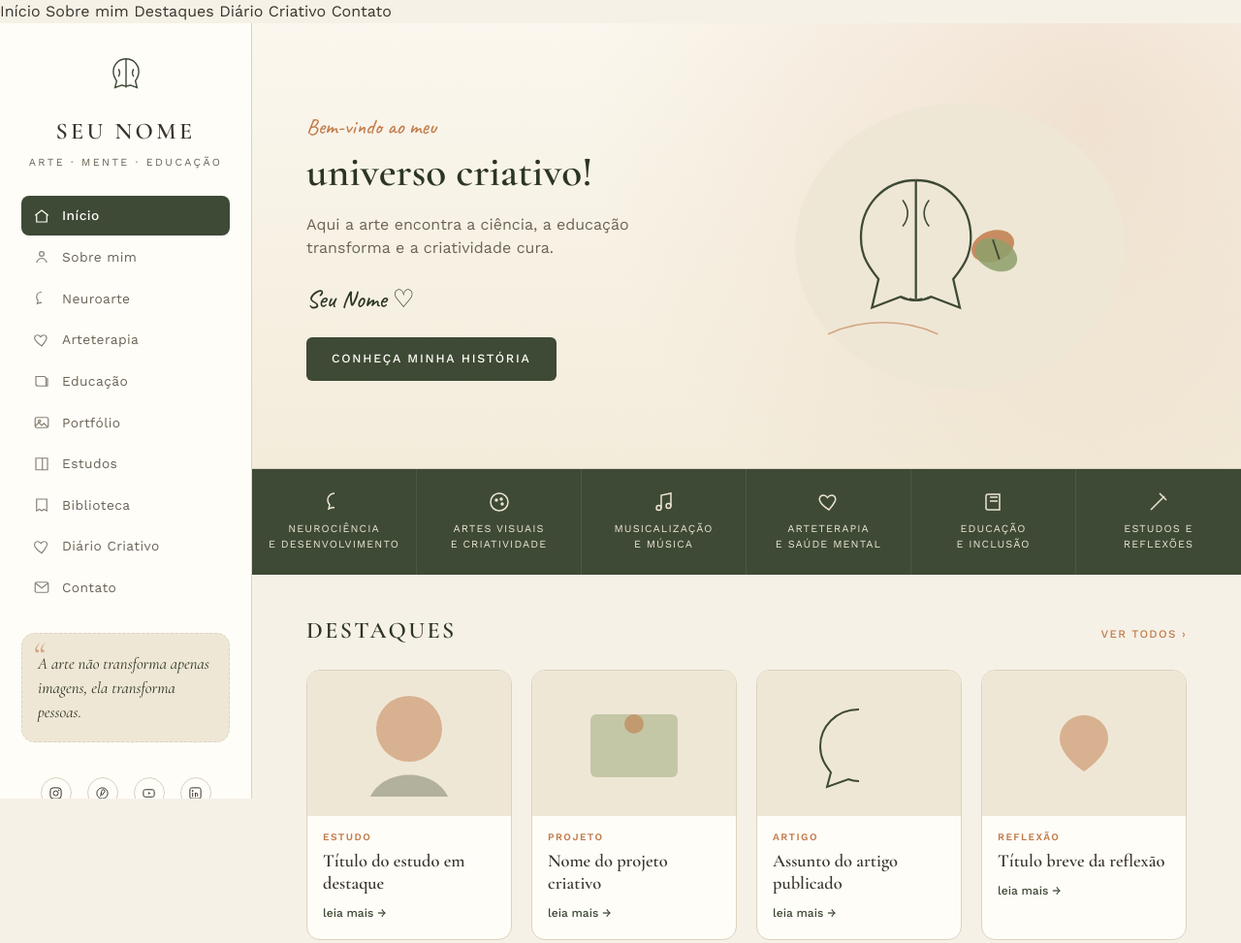
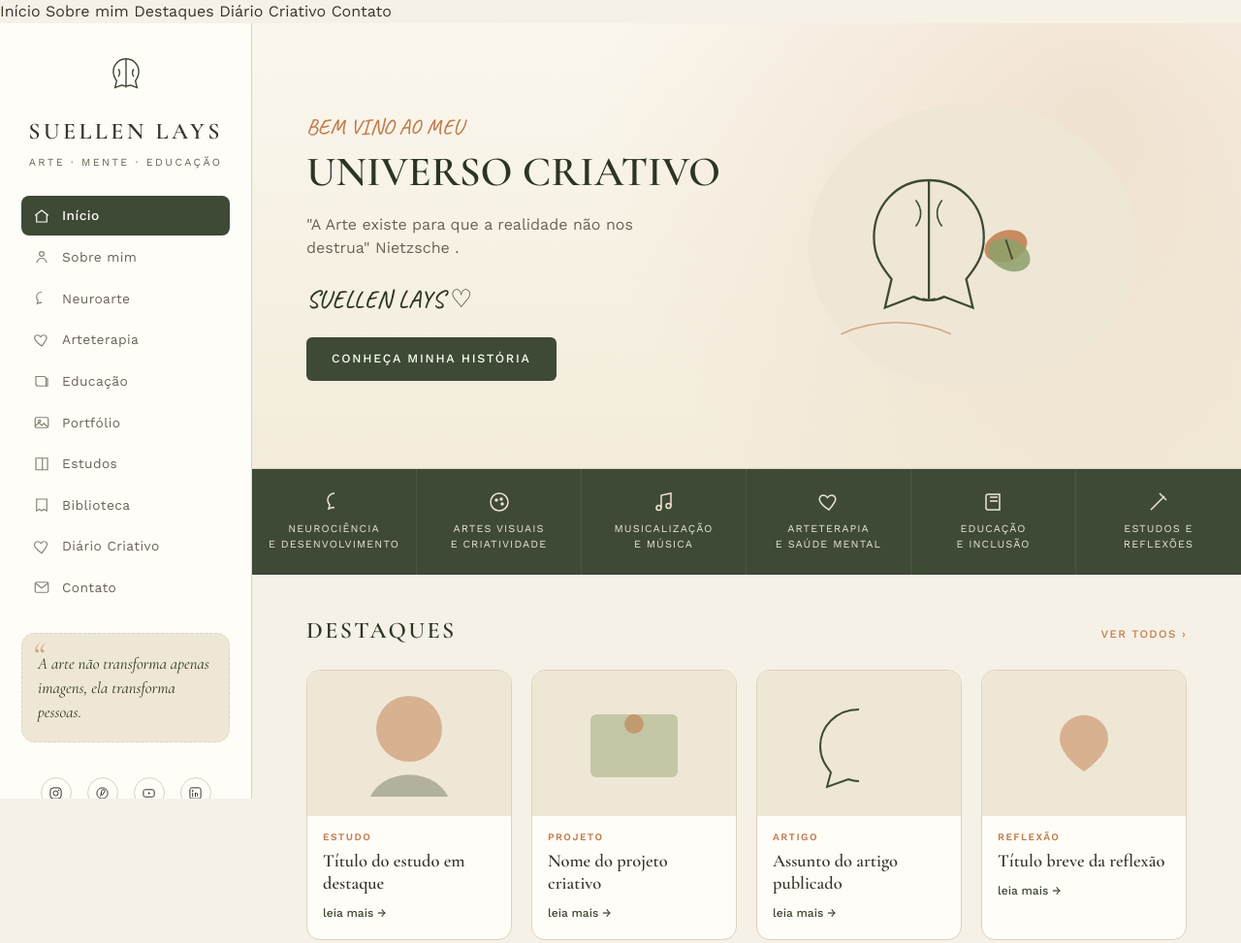
Before and after one commit to gutyerrezfilhodev/Site-Blog, a plain HTML site: page index.html in a window 1280 px wide. Shown: the top 973 px of the page at 97% size. Drawn offline with nearby package versions, Linux system fonts and the light colour scheme.

Commit message:
Update index.html
Mudança de títulos e textos

```diff
--- a/index.html
+++ b/index.html
@@ -239,7 +239,7 @@
   <div class="brand">
     <svg viewBox="0 0 64 64" fill="none" stroke="#3E4A35" stroke-width="1.6"><path d="M32 10c-9 0-15 7-15 15 0 5 2 8 4 11l-2 8 8-3c2 1 4 1 5 1"/><path d="M32 10c9 0 15 7 15 15 0 5-2 8-4 11l2 8-8-3c-2 1-4 1-5 1"/><path d="M32 10v34"/></svg>
     <div>
-      <div class="name">SEU NOME</div>
+      <div class="name">SUELLEN LAYS</div>
       <div class="tagline">ARTE · MENTE · EDUCAÇÃO</div>
     </div>
   </div>
@@ -264,7 +264,7 @@
         <path d="M32 10v34"/>
         <path d="M23 22c2 3 2 6 0 9"/><path d="M41 22c-2 3-2 6 0 9"/>
       </svg>
-      <div class="name">SEU NOME</div>
+      <div class="name">SUELLEN LAYS</div>
       <div class="tagline">ARTE · MENTE · EDUCAÇÃO</div>
     </div>
 
@@ -327,10 +327,10 @@
     <!-- HERO / MURAL -->
     <section class="hero" id="hero">
       <div class="hero-copy">
-        <div class="eyebrow">Bem-vindo ao meu</div>
-        <h1>universo criativo!</h1>
-        <p>Aqui a arte encontra a ciência, a educação transforma e a criatividade cura.</p>
-        <div class="signature">Seu Nome ♡</div>
+        <div class="eyebrow">BEM VINO AO MEU</div>
+        <h1>UNIVERSO CRIATIVO</h1>
+        <p>"A Arte existe para que a realidade não nos destrua" Nietzsche .</p>
+        <div class="signature">SUELLEN LAYS ♡</div>
         <a href="#sobre" class="btn">CONHEÇA MINHA HISTÓRIA</a>
       </div>
       <div class="hero-art">
@@ -459,7 +459,7 @@
       </div>
     </section>
 
-    <footer id="contato">© 2026 Seu Nome — Arte · Mente · Educação</footer>
+    <footer id="contato">© 2026 Suellen Lays — Arte · Mente · Educação</footer>
   </main>
 </div>
 
```
